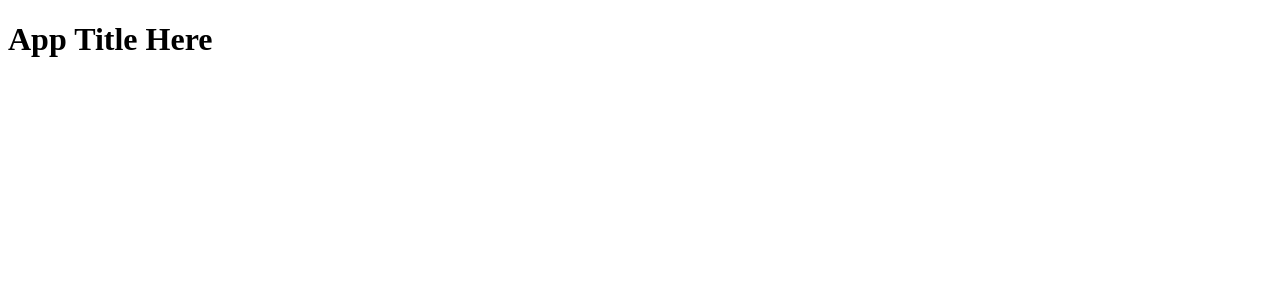
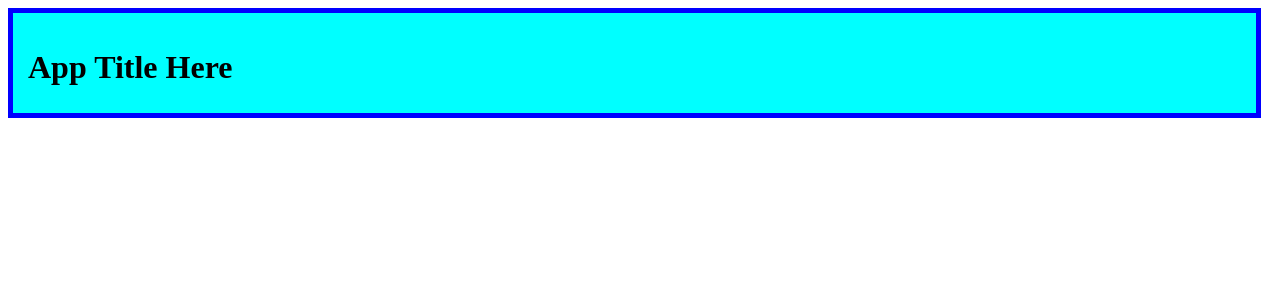
Before and after one commit to naveedaheer/angular-nested-components, an Angular app: page /main-header in a window 1280 px wide. Shown: the top 300 px of the page. Built offline with nearby package versions, Linux system fonts and the light colour scheme.

Commit message:
css class created

```diff
--- a/src/app/containers/main-header/main-header.component.css
+++ b/src/app/containers/main-header/main-header.component.css
@@ -0,0 +1,9 @@
+.main-header{
+    height: 70px;
+    width: 96%;
+    background-color: cyan;
+    padding: 15px 15px 15px 15px;
+    border: 5px;
+    border-color: blue;
+    border-style: solid;
+}
```
